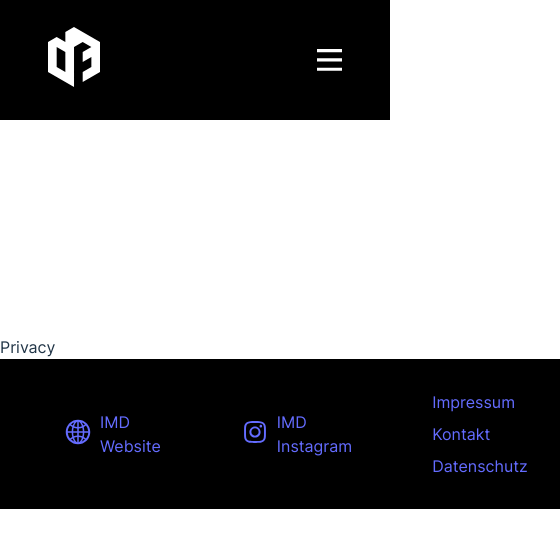
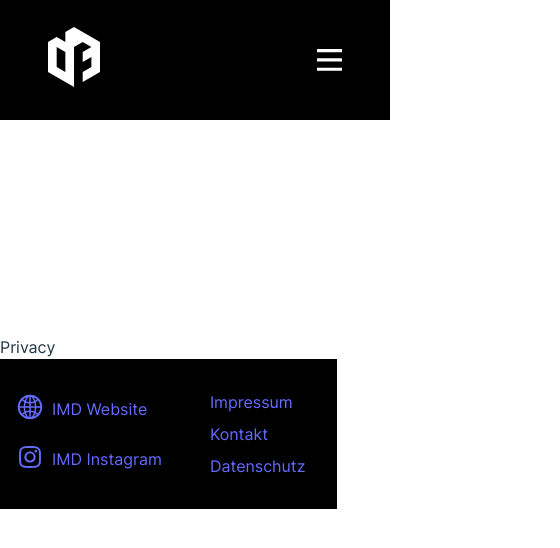
Before and after one commit to IF2023/IF2023, a React (Vite) app in the folder IF2023_Website/: page /datenschutz in a window 390 px wide. Shown: the top 548 px of the page, 560 px wide, since content can reach past the window. Built offline with nearby package versions, Linux system fonts and the light colour scheme.

Commit message:
social links responsive for desktop
mobile is not yet checked for responsiveness

```diff
--- a/IF2023_Website/src/components/Footer/Footer.jsx
+++ b/IF2023_Website/src/components/Footer/Footer.jsx
@@ -9,13 +9,13 @@ const Footer = () => {
           <div className={styles.icon}>
             <AiOutlineGlobal />
           </div>
-          <p>IMD Website</p>
+          IMD Website
         </a>
         <a href="https://www.instagram.com/interactivemediadesign.hda/">
           <div className={styles.icon}>
             <AiOutlineInstagram />
           </div>
-          <p>IMD Instagram</p>
+          IMD Instagram
         </a>
       </div>
       <div className={styles.pages}>
--- a/IF2023_Website/src/components/Footer/Footer.module.scss
+++ b/IF2023_Website/src/components/Footer/Footer.module.scss
@@ -38,12 +38,12 @@ a {
   margin: 0 2rem;
 }
 
-@media screen and (max-width: 850px) {
+@media screen and (max-width: 980px) {
   .socials {
     margin: 0 1rem;
     display: flex;
   }
-  .socials div {
+  .socials a {
     margin: 0 1rem;
   }
 
@@ -54,7 +54,7 @@ a {
     margin: 0 1rem;
   }
 }
-@media screen and (max-width: 625px) {
+@media screen and (max-width: 790px) {
   .pages {
     margin: 0 2rem;
     display: flex;
@@ -64,3 +64,13 @@ a {
     margin: 0.25rem 0;
   }
 }
+@media screen and (max-width: 650px) {
+  .socials {
+    display: flex;
+    flex-direction: column;
+    align-items: flex-start;
+  }
+  .socials a {
+    margin: 0.25rem 0;
+  }
+}
```
